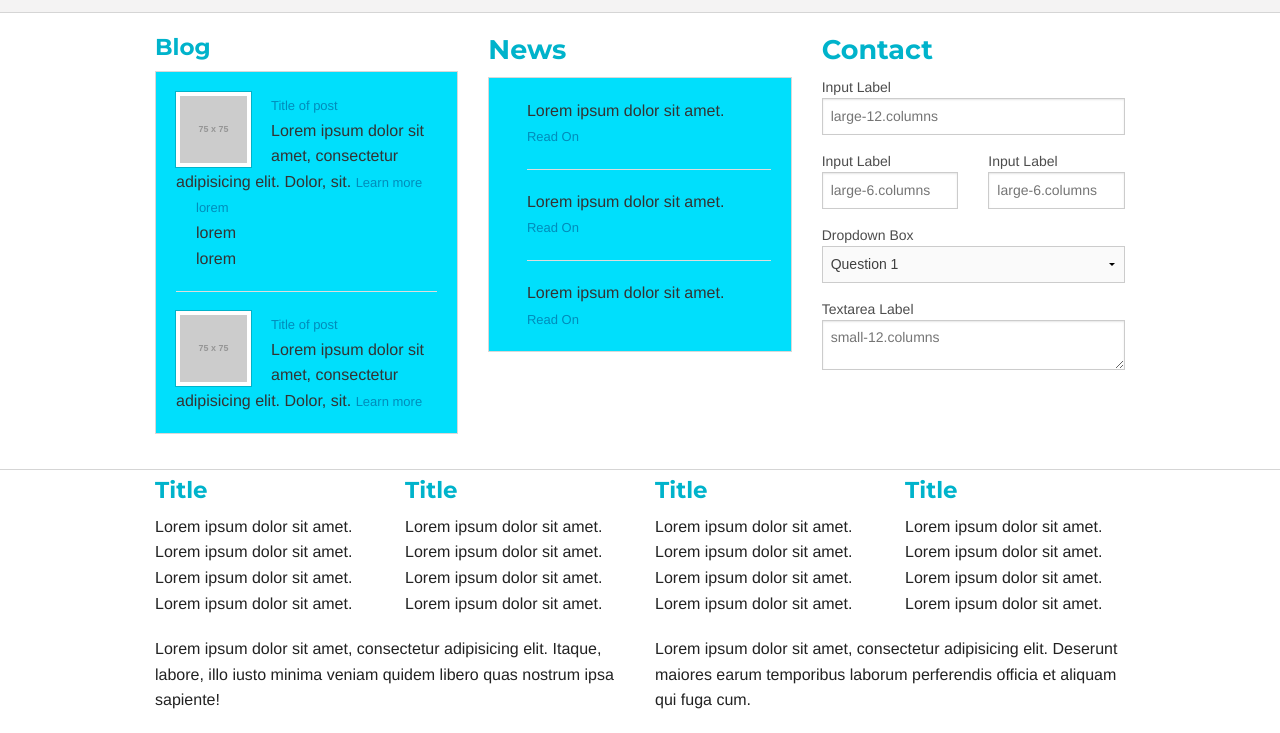
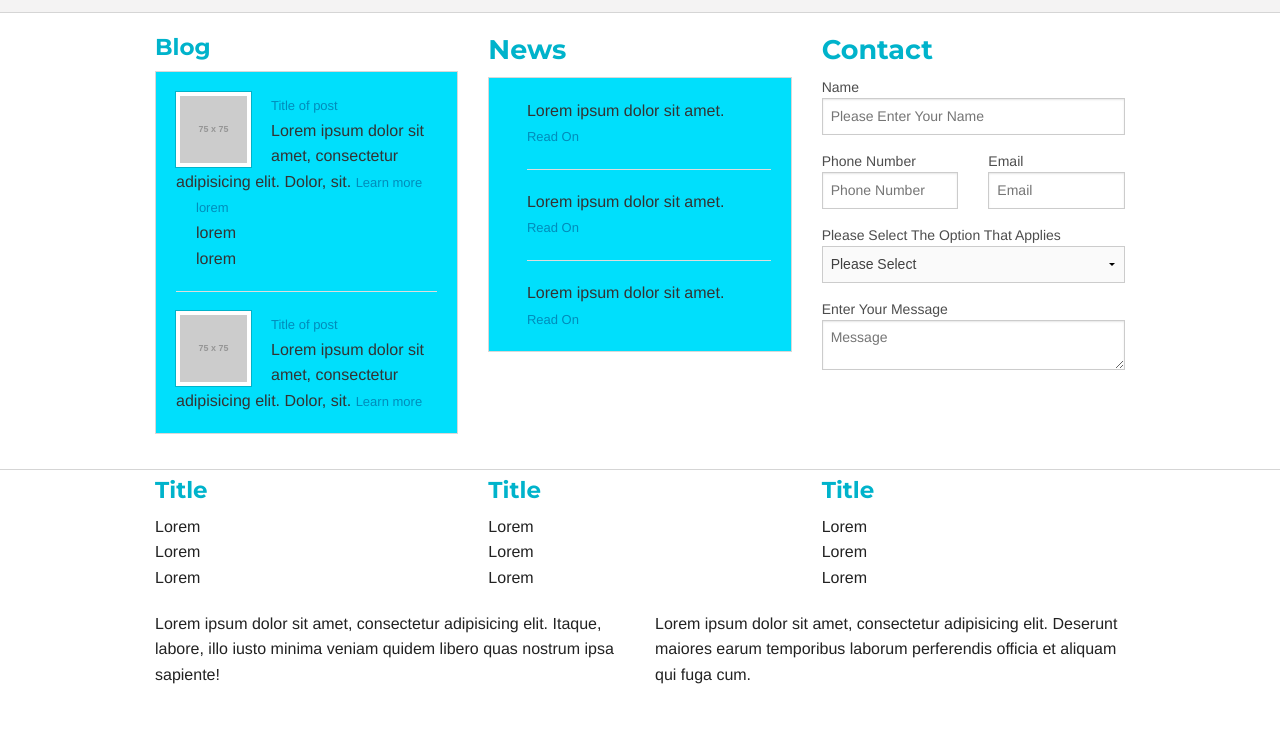
Before and after one commit to xavierharrell/eliot-office, a website: page index.html in a window 1280 px wide. Shown: the part 1708-2441 px from the top of the page. After the commit the page ends 2415 px from the top, so only its background shows below. Drawn offline with Linux system fonts and the light colour scheme; placeholder pictures from the web are drawn by us.

Commit message:
Added the correct fields for the contact form. Changed sub-footer to three columns

```diff
--- a/index.html
+++ b/index.html
@@ -249,39 +249,40 @@
           <form>
             <div class="row">
               <div class="large-12 columns">
-                <label>Input Label
-                  <input type="text" placeholder="large-12.columns" />
+                <label>Name
+                  <input type="text" placeholder="Please Enter Your Name" />
                 </label>
               </div>
             </div>
             <div class="row">
               <div class="large-6 columns">
-                <label>Input Label
-                  <input type="text" placeholder="large-6.columns" />
+                <label>Phone Number
+                  <input type="text" placeholder="Phone Number" />
                 </label>
               </div>
               <div class="large-6 columns">
-                <label>Input Label
-                  <input type="text" placeholder="large-6.columns" />
+                <label>Email
+                  <input type="text" placeholder="Email" />
                 </label>
               </div>
             </div>
             <div class="row">
               <div class="large-12 columns">
                 <label>
-                  Dropdown Box
+                  Please Select The Option That Applies
                   <select>
-                    <option value="Question 1">Question 1</option>
-                    <option value="Question 2">Question 2</option>
-                    <option value="Question 3">Question 3</option>
+                    <option value="Question 1">Please Select</option>
+                    <option value="Are You A Current Customer">Are You A Current Customer</option>
+                    <option value="Question 3">Are You A New Customer</option>
+                    <option value="Question 4">Do You Have A Service Problem</option>
                   </select>
                 </label>
               </div>
             </div>
             <div class="row">
               <div class="large-12 columns">
-                <label>Textarea Label
-                  <textarea placeholder="small-12.columns"></textarea>
+                <label>Enter Your Message
+                  <textarea placeholder="Message"></textarea>
                 </label>
               </div>
             </div>
@@ -295,40 +296,28 @@
     <section>
       <footer>
       <div class="row">
-          <div class="small-3 medium-3 large-3 columns">
+        <div class="small-4 medium-4 large-4 columns">
         <h4>Title</h4>
           <ul class="no-bullet">
-              <li>Lorem ipsum dolor sit amet.</li>
-              <li>Lorem ipsum dolor sit amet.</li>
-              <li>Lorem ipsum dolor sit amet.</li>
-              <li>Lorem ipsum dolor sit amet.</li>
+            <li>Lorem</li>
+            <li>Lorem</li>
+            <li>Lorem</li>
           </ul>
         </div>
-          <div class="small-3 medium-3 large-3 columns">
+        <div class="small-4 medium-4 large-4 columns">
           <h4>Title</h4>
-            <ul class="no-bullet n">
-              <li>Lorem ipsum dolor sit amet.</li>
-              <li>Lorem ipsum dolor sit amet.</li>
-              <li>Lorem ipsum dolor sit amet.</li>
-              <li>Lorem ipsum dolor sit amet.</li>
+          <ul class="no-bullet">
+            <li>Lorem</li>
+            <li>Lorem</li>
+            <li>Lorem</li>
           </ul>
         </div>
-          <div class="small-3 medium-3 large-3 columns">
+        <div class="small-4 medium-4 large-4 columns">
           <h4>Title</h4>
           <ul class="no-bullet">
-              <li>Lorem ipsum dolor sit amet.</li>
-              <li>Lorem ipsum dolor sit amet.</li>
-              <li>Lorem ipsum dolor sit amet.</li>
-              <li>Lorem ipsum dolor sit amet.</li>
-            </ul>
-          </div>
-          <div class="small-3 medium-3 large-3 columns">
-            <h4>Title</h4>
-            <ul class="no-bullet">
-              <li>Lorem ipsum dolor sit amet.</li>
-              <li>Lorem ipsum dolor sit amet.</li>
-              <li>Lorem ipsum dolor sit amet.</li>
-              <li>Lorem ipsum dolor sit amet.</li>
+            <li>Lorem</li>
+            <li>Lorem</li>
+            <li>Lorem</li>
           </ul>
         </div>
       </div>
```
Lines whose indentation alone changed are shown as unchanged.
